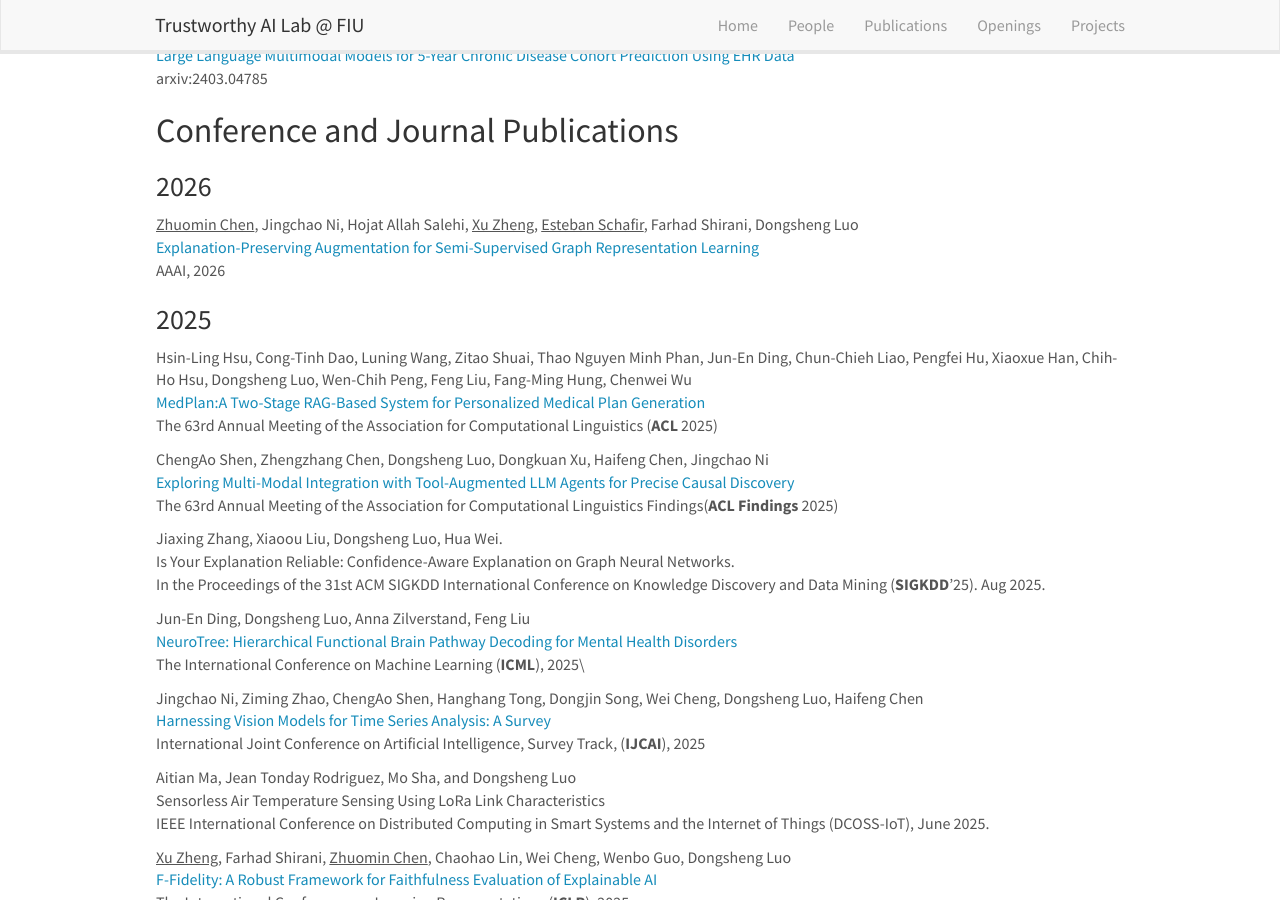
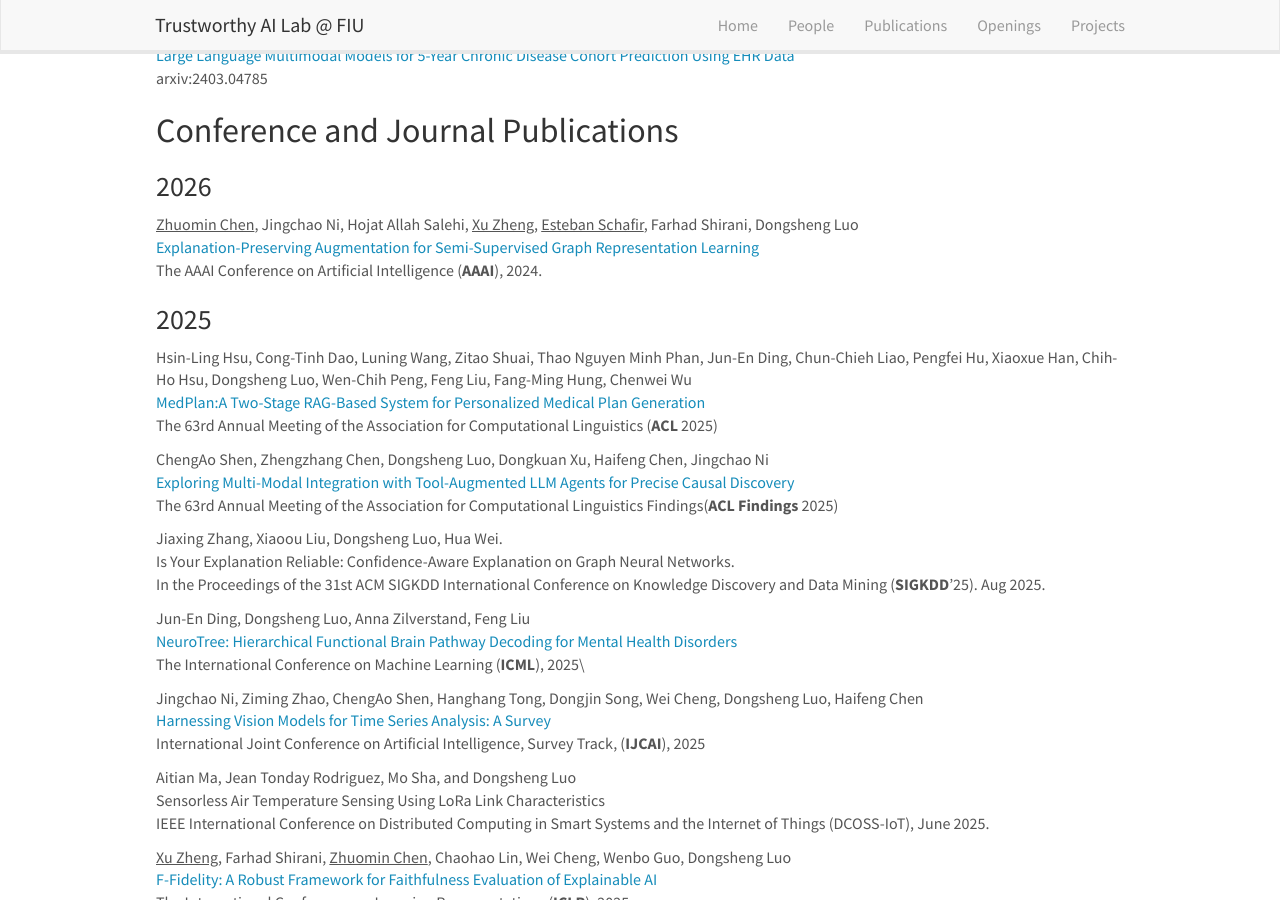
Before and after one commit to trustai4s-lab/trustai4s-lab.github.io, a Jekyll site: the page built from _pages/publications.md, in a window 1280 px wide and 900 px high, scrolled down 1053 px. Built offline with Jekyll 4.4.1, drawn with Linux system fonts in a browser that asks for light colours; nearby versions of some CDN libraries.

Commit message:
Correct publication year for AAAI conference
Updated conference year and details for a publication.

```diff
--- a/_pages/publications.md
+++ b/_pages/publications.md
@@ -65,8 +65,7 @@ arxiv:2403.04785
 ### 2026
 <u>Zhuomin Chen</u>, Jingchao Ni, Hojat Allah Salehi, <u>Xu Zheng</u>, <u>Esteban Schafir</u>, Farhad Shirani, Dongsheng Luo\
 [Explanation-Preserving Augmentation for Semi-Supervised Graph Representation Learning](https://arxiv.org/abs/2410.12657)\
-AAAI, 2026
-
+The AAAI Conference on Artificial Intelligence (**AAAI**), 2024.
 
 ### 2025
 
```
